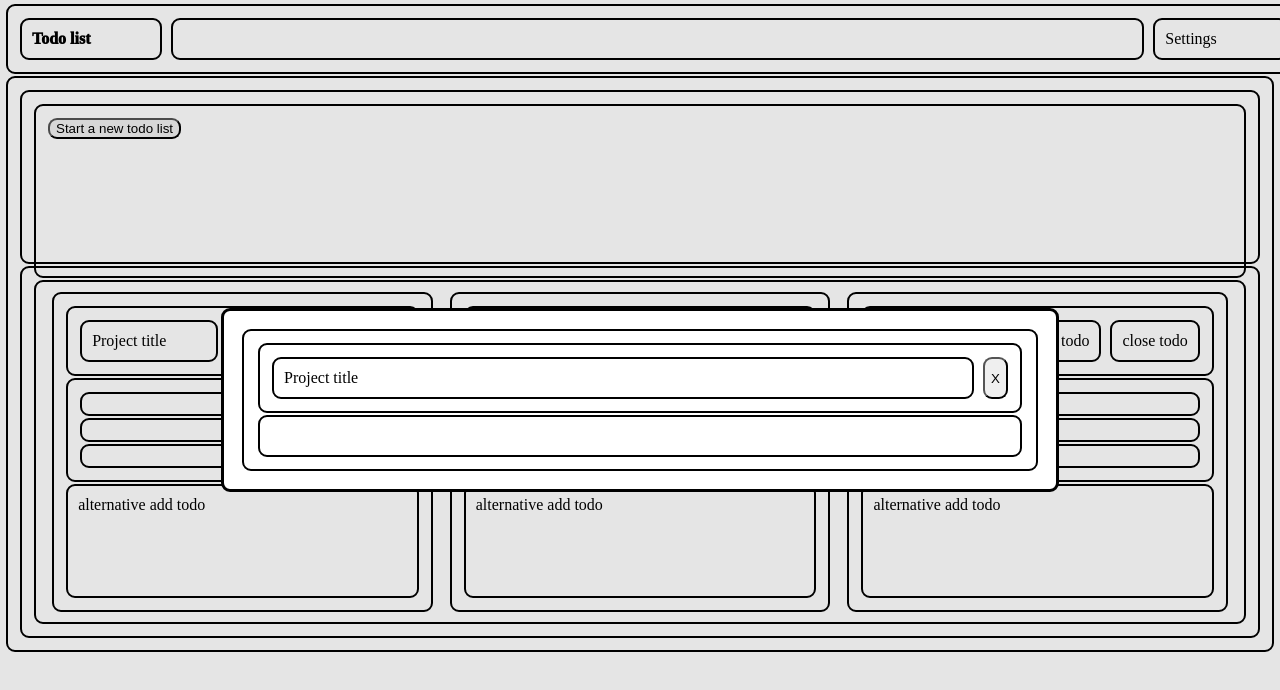
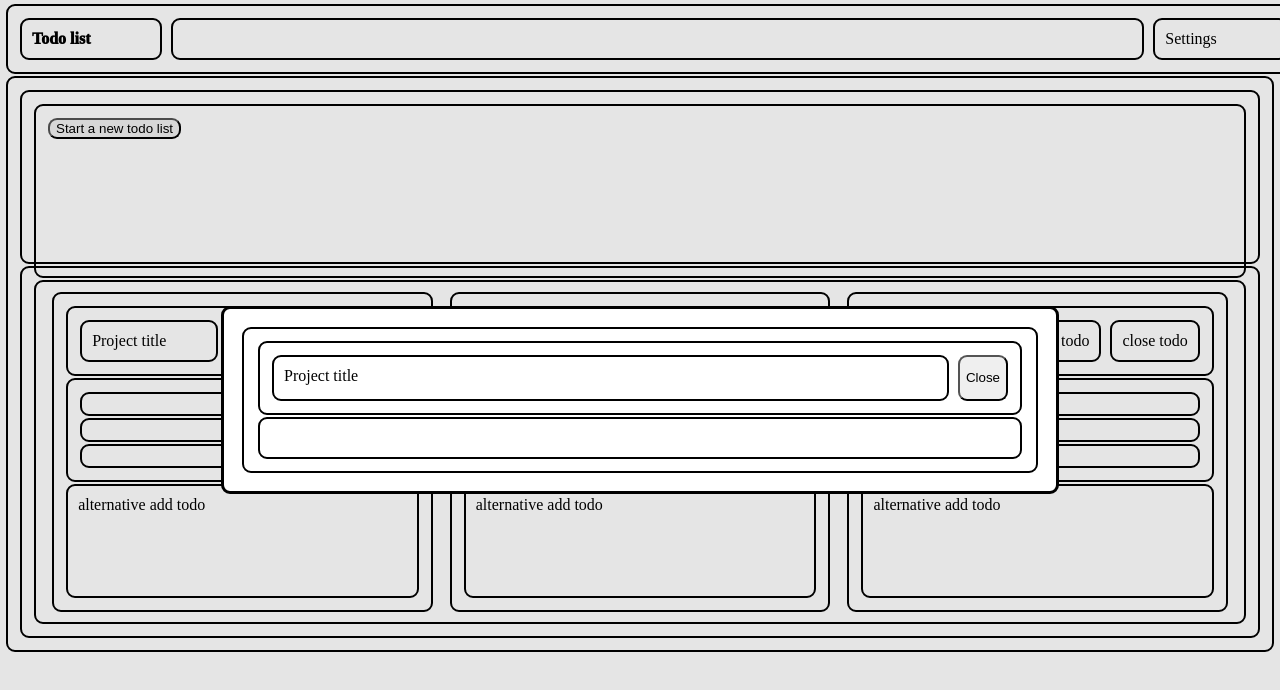
Before and after one commit to charliewturner/project-todo-list, a plain HTML site: page index.html in a window 1280 px wide. Both pictures are taken after a click on the button "Start a new todo list". Shown: the top 690 px of the page. Drawn offline with Linux system fonts and the light colour scheme.

Commit message:
Upload progress for laptop

```diff
--- a/index.html
+++ b/index.html
@@ -27,7 +27,7 @@
                             <div class="project-banner">
 
                                 <div class="project-title" contenteditable="true">Project title</div>
-                                <button autofocus>X</button>
+                                <button autofocus class="button-close">Close</button>
                             </div>
 
                             <div class="editable" contenteditable="true"></div>
--- a/style.css
+++ b/style.css
@@ -76,3 +76,9 @@ dialog{
  max-width: 800px;
  width: 70%;
 }
+
+.button-close{
+  display: block;
+  line-height: 3em;
+
+}
```
